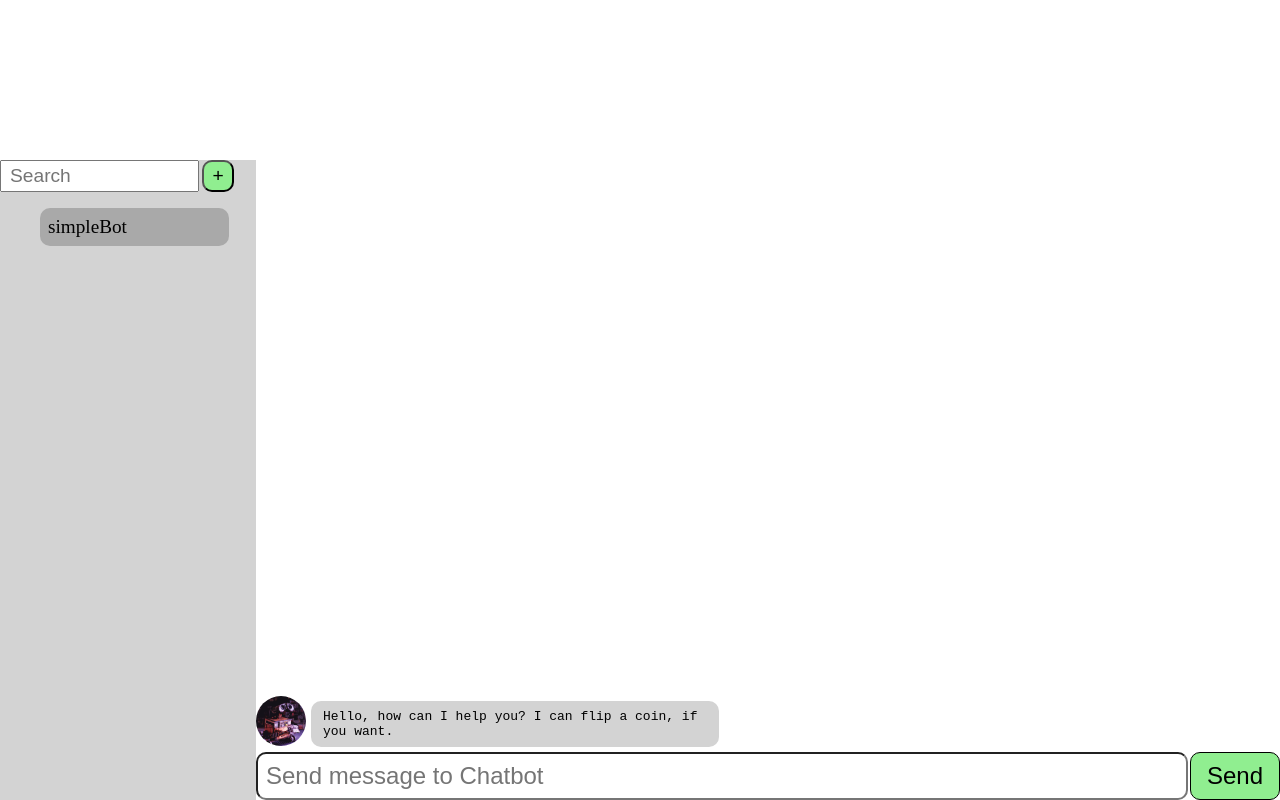
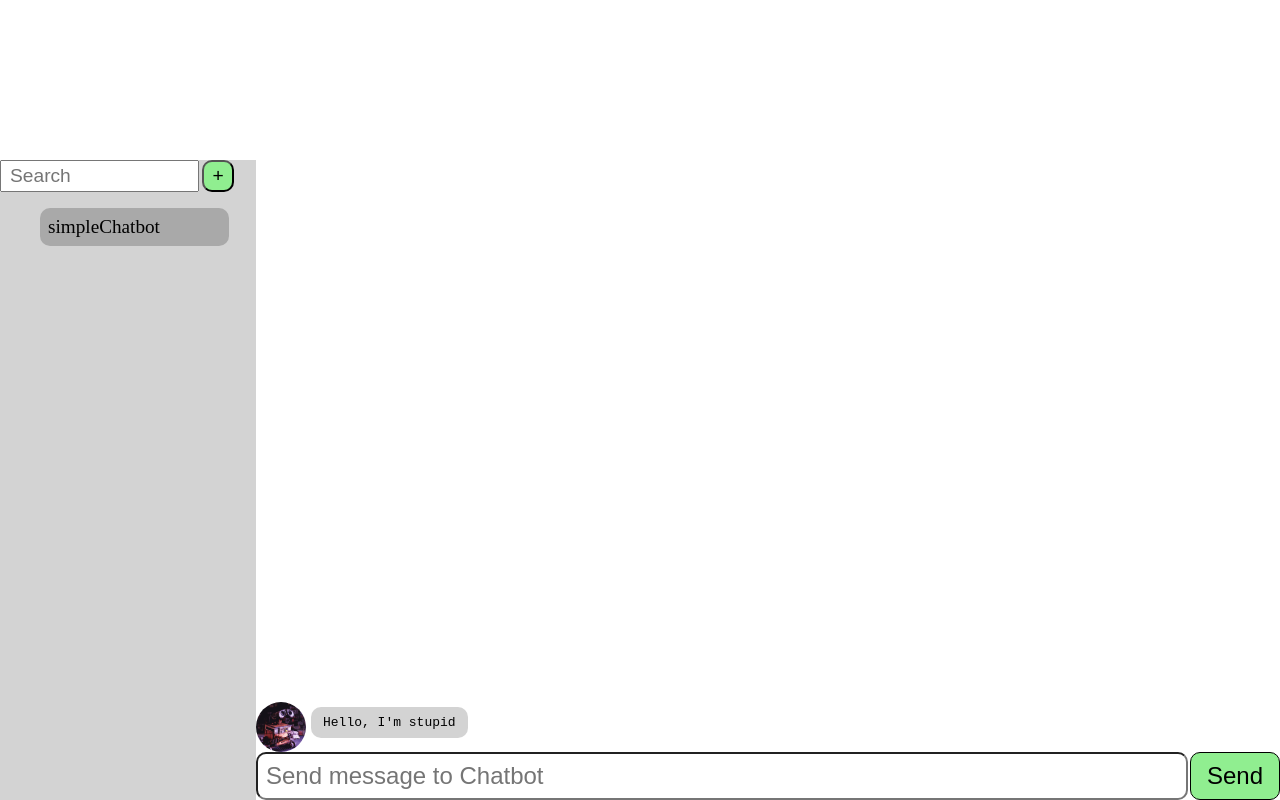
Before and after one commit to iveltier/ivelchat, a React (Vite) app: page /startseite in a window 1280 px wide. Built offline with nearby package versions, Linux system fonts and the light colour scheme.

Commit message:
bot wechsel funktioniert yippie

```diff
--- a/src/components/home/chat/chat.jsx
+++ b/src/components/home/chat/chat.jsx
@@ -1,17 +1,8 @@
 import styles from "./chat.module.css";
-import { useState } from "react";
 import ChatInput from "./chatInput.jsx";
 import ChatMessages from "./chatMessages.jsx";
 
-function Chat() {
-	const [chatMessages, setChatMessages] = useState([
-		{
-			message: "Hello, how can I help you? I can flip a coin, if you want.",
-			sender: "bot",
-			id: "id1",
-		},
-	]);
-
+function Chat({ chatMessages, setChatMessages }) {
 	return (
 		<div className={`${styles.appContainer} ${styles.fadeOverlay}`}>
 			<ChatMessages chatMessages={chatMessages} />
--- a/src/components/home/chat/chatBotRespones/chatBots.json
+++ b/src/components/home/chat/chatBotRespones/chatBots.json
@@ -3,6 +3,7 @@
 		"simpleChatbot": {
 			"responses": {
 				"hello": "Hello",
+				"start": "Hello, I'm stupid",
 				"coinflip": {
 					"action": "flipCoin"
 				},
@@ -14,17 +15,20 @@
 		},
 		"simpleChatbot2": {
 			"responses": {
-				"hello": "Hello"
+				"start": "Hello, I'm stupid two",
+				"hello": "Hello im 2"
 			}
 		},
 		"simpleChatbot3": {
 			"responses": {
-				"hello": "Hello"
+				"start": "fuck you",
+				"hello": "Hello im 3"
 			}
 		},
 		"simpleChatbot4": {
 			"responses": {
-				"hello": "Hello"
+				"start": "Bye",
+				"hello": "Hello im 4"
 			}
 		}
 	}
--- a/src/components/home/home.jsx
+++ b/src/components/home/home.jsx
@@ -1,11 +1,34 @@
+import { useState } from "react";
 import Chat from "./chat/chat.jsx";
 import styles from "./home.module.css";
 import Menu from "./menu/menu.jsx";
+import chatBots from "./chat/chatBotRespones/chatBots.json";
 function Home() {
+	// get the available bot names from JSON
+	const availableBotNames = Object.keys(chatBots.bots);
+	// object {botName : [messages: "..."]}
+	const [botsMessages, setBotsMessages] = useState(() => {
+		const init = {};
+		availableBotNames.forEach((name) => {
+			const startMsg = chatBots.bots[name].responses.start;
+			init[name] = [
+				{ id: crypto.randomUUID(), sender: "bot", message: startMsg },
+			];
+		});
+		return init;
+	});
+	const [chatMessages, setChatMessages] = useState(
+		botsMessages[availableBotNames[0]] ?? [],
+	);
 	return (
 		<div className={styles.homeWrapper}>
-			<Menu />
-			<Chat />
+			<Menu
+				availableBotNames={availableBotNames}
+				setBotsMessages={setBotsMessages}
+				chatMessages={chatMessages}
+				setChatMessages={setChatMessages}
+			/>
+			<Chat chatMessages={chatMessages} setChatMessages={setChatMessages} />
 		</div>
 	);
 }
--- a/src/components/home/menu/menu.jsx
+++ b/src/components/home/menu/menu.jsx
@@ -5,8 +5,13 @@
 import { useState, useRef } from "react";
 import styles from "./menu.module.css";
 import chatBots from "../chat/chatBotRespones/chatBots.json";
-function Menu() {
-	const [botList, setBotList] = useState([{ name: "simpleBot" }]);
+function Menu({
+	availableBotNames,
+	setBotsMessages,
+	chatMessages,
+	setChatMessages,
+}) {
+	const [botList, setBotList] = useState([{ name: "simpleChatbot" }]);
 	const [searchText, setSearchText] = useState("");
 	const [isAdding, setIsAdding] = useState(false);
 	const [newBotName, setNewBotName] = useState("");
@@ -49,8 +54,6 @@ function Menu() {
 			setSearchText("");
 		}
 	}
-	// get the available bot names from JSON
-	const availableBotNames = Object.keys(chatBots.bots);
 
 	// filter for available bots and show bots, who havent been added yet
 	const filteredAvailableBots = availableBotNames
@@ -61,6 +64,23 @@ function Menu() {
 	const filteredBots = botList.filter(
 		(bot) => bot.name.toLowerCase().includes(searchText), // handleSearch() provides searchText
 	);
+
+	// set the current bot | default: first bot
+	const [currentBot, setCurrentBot] = useState(availableBotNames[0] ?? null);
+
+	function selectBot(newBot) {
+		if (!newBot || newBot === currentBot) return;
+
+		setBotsMessages((prev) => {
+			const updated = {
+				...prev,
+				[currentBot]: chatMessages,
+			};
+			setChatMessages(updated[newBot] ?? []);
+			setCurrentBot(newBot);
+			return updated;
+		});
+	}
 
 	return (
 		<div className={styles.menuContainer}>
@@ -103,7 +123,13 @@ function Menu() {
 						</li>
 					))
 					: filteredBots.map((bot) => (
-						<li key={bot.name} className={styles.chatBotListItem}>
+						<li
+							key={bot.name}
+							onClick={() => {
+								selectBot(bot.name);
+							}}
+							className={styles.chatBotListItem}
+						>
 							{bot.name}
 						</li>
 					))}
```
Also changed, not shown: src/components/home/menu/test.jsx (added, +30 -0 lines).
